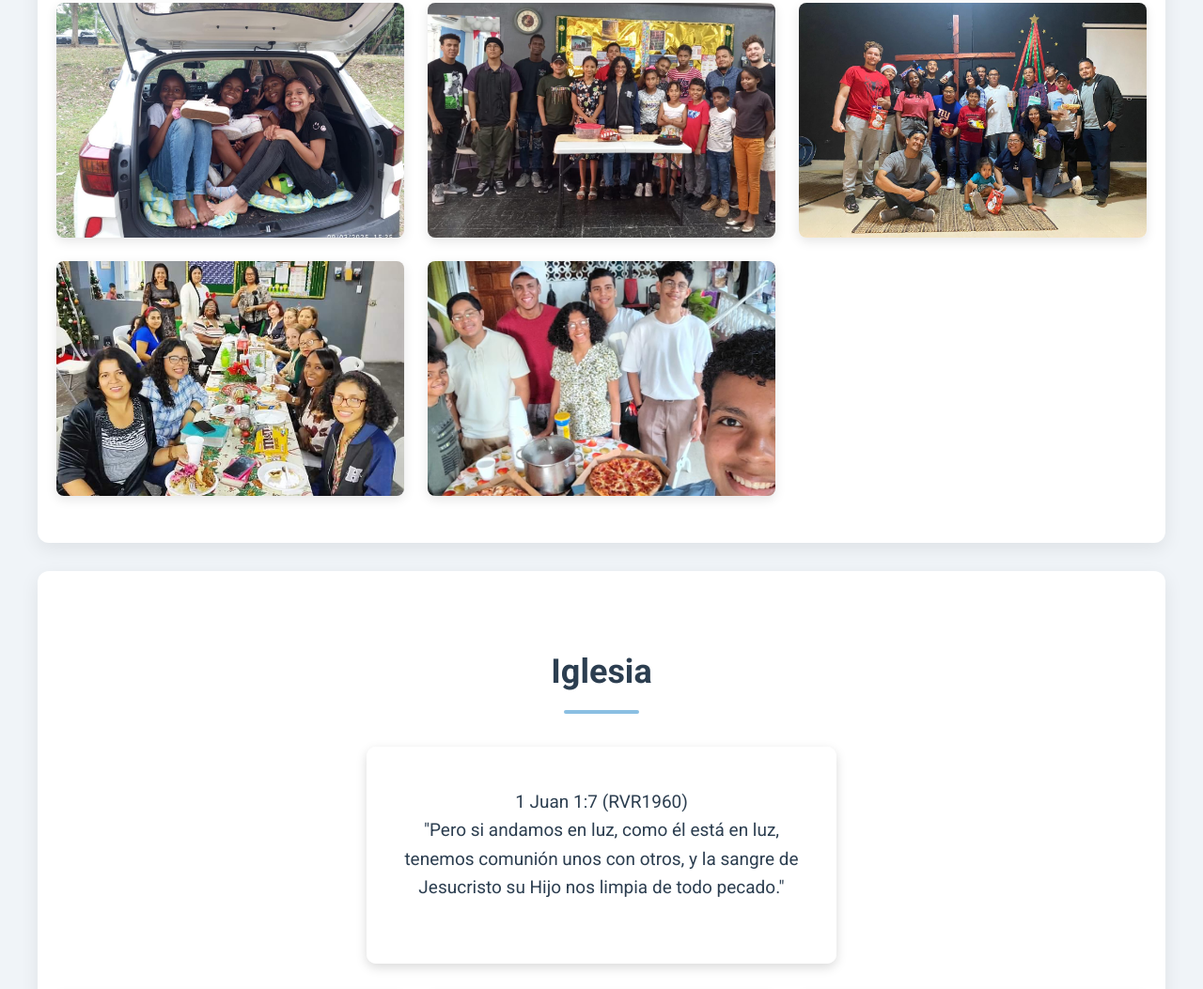
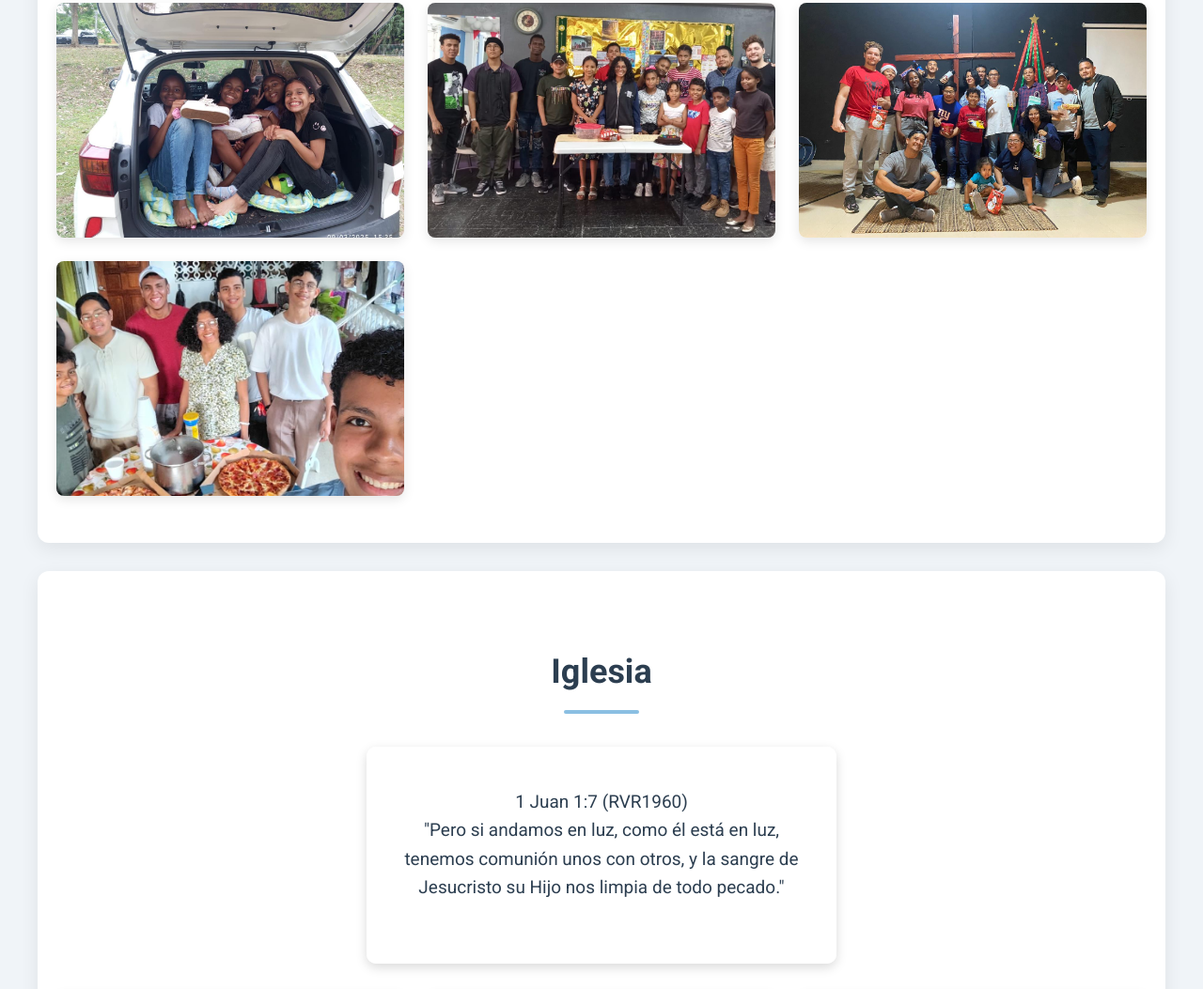
Before and after one commit to iglesiacomunidadepaz/iglesiacomunidadepaz, a plain HTML site: page Evangelismo_y_actividades.html.html in a window 1280 px wide. Shown: the part 6117-7170 px from the top of the page at 94% size. Drawn offline with Linux system fonts and the light colour scheme.

Commit message:
Update Evangelismo_y_actividades.html.html

```diff
--- a/Evangelismo_y_actividades.html.html
+++ b/Evangelismo_y_actividades.html.html
@@ -132,7 +132,6 @@
                 <img src="jovenes.jpg" alt="Jóvenes en servicio">
                 <img src="jovenesv3.jpg" alt="Oración de jóvenes">
                 <img src="jovenesv2.jpg" alt="Reunión juvenil">
-                <img src="reunion.jpg" alt="Encuentro de jóvenes">
                 <img src="reunionv2.jpg" alt="Actividad juvenil al aire libre">
             </div>
         </section>
```
